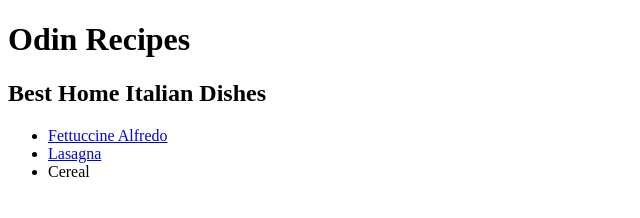
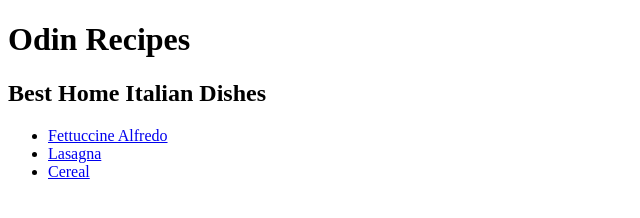
Before and after one commit to itszionnyca/odin-recipes, a plain HTML site: page index.html in a window 1280 px wide. Shown: the full height of the page, 0-640 px from the left. Drawn offline with Linux system fonts and the light colour scheme.

Commit message:
- Officially fixed the cereal link

```diff
--- a/index.html
+++ b/index.html
@@ -13,7 +13,7 @@
     <ul>
         <li><a target="_self" href="recipes/fettuccine-alfredo.html">Fettuccine Alfredo</a></li>
         <li><a target="_self" href="recipes/lasagna.html">Lasagna</a></li>
-        <li><a target="_self" href="recipes/cereal.html"></a>Cereal</li>
+        <li><a target="_self" href="recipes/cereal.html">Cereal</a></li>
     </ul>
     </p>
 </body>
```
